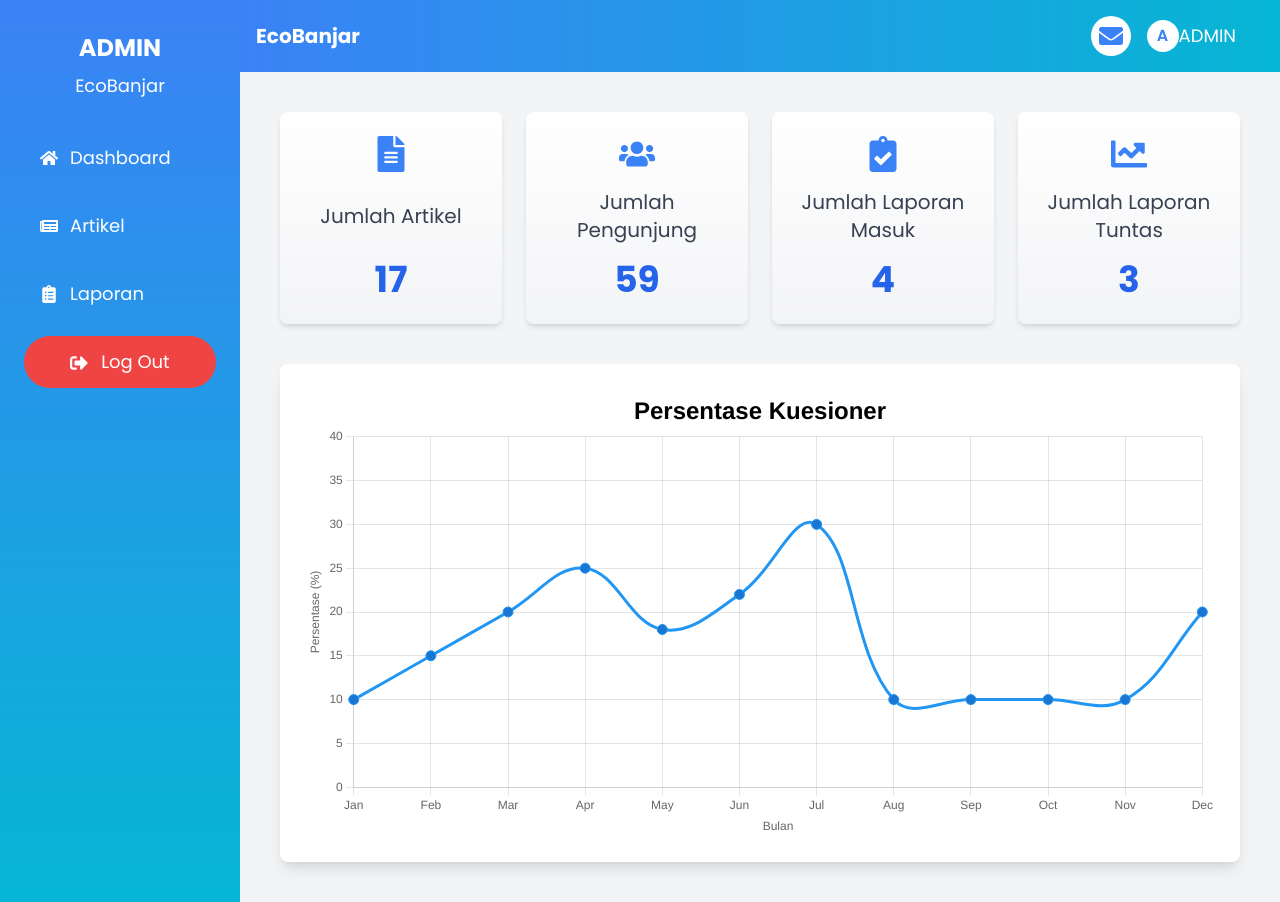
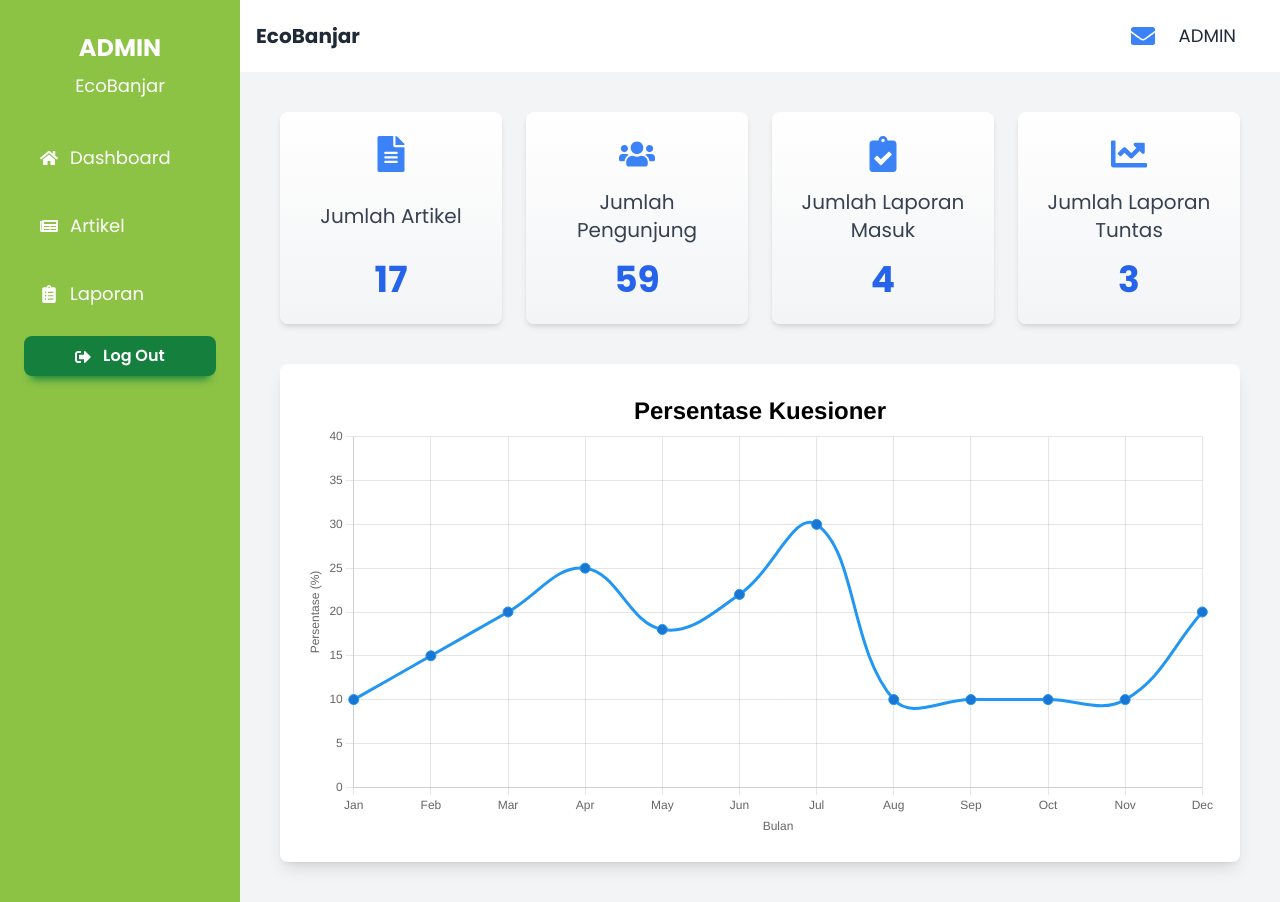
Before and after one commit to EdenWijaya/Web_KSI, a React (Vite) app in the folder Front End/: page /admin-dashboard in a window 1280 px wide. Built offline with nearby package versions, Linux system fonts and the light colour scheme.

Commit message:
Push (FE) : update dashboard sidebar and header

```diff
--- a/Front End/src/components/Background/Bg.css
+++ /dev/null
@@ -1,14 +0,0 @@
-.background {
-    height: 100%;
-    width: 100%;
-    float: left;
-    top: 0;
-    left: 0;
-    right: 0;
-    bottom: 0;
-    padding: none;
-    position: fixed;
-    object-fit: cover;
-    z-index: -1;
-    filter: brightness(40%);
-}
--- a/Front End/src/components/Background/Bg.jsx
+++ /dev/null
@@ -1,12 +0,0 @@
-import './Bg.css'
-import sampah from '../../assets/sampah.mp4'
-
-const Bg = ({ playStatus, heroCount }) => {
-      return (
-        <video className='background' autoPlay loop muted>
-          <source src={sampah} type="video/mp4" />
-        </video>
-      )
-
-}
-export default Bg
--- a/Front End/src/components/Sidebar/Sidebar.jsx
+++ b/Front End/src/components/Sidebar/Sidebar.jsx
@@ -25,7 +25,7 @@ const Sidebar = () => {
       </button>
 
       <div
-        className={`fixed md:static inset-y-0 left-0 w-60 bg-gradient-to-b from-blue-500 to-cyan-500 text-white transition-transform transform ${
+        className={`fixed md:static inset-y-0 left-0 w-60 bg-secondary2 text-white transition-transform transform ${
           isOpen ? "translate-x-0" : "-translate-x-full"
         } md:translate-x-0 h-full z-40`}
       >
@@ -59,7 +59,7 @@ const Sidebar = () => {
 
         {/* Log Out Button */}
         <div className="mt-auto flex justify-center px-6 py-4">
-          <button className="bg-red-500 text-white w-full py-3 rounded-full text-lg font-normal hover:bg-red-600 transition duration-300">
+          <button className="secondary-btn w-full">
             <FaSignOutAlt className="inline-block mr-2" /> Log Out
           </button>
         </div>
--- a/Front End/src/index.css
+++ b/Front End/src/index.css
@@ -14,7 +14,13 @@
   .primary-btn {
       @apply inline-block bg-green-700 text-white font-semibold rounded-lg hover:bg-secondary2 duration-200 shadow-[0px_10px_8px_-7px_#15803d] hover:shadow-[0px_10px_8px_-7px_#8cc345] py-2 px-6;
   }
+
+  .secondary-btn {
+    @apply inline-block bg-green-700 text-white font-semibold rounded-lg hover:bg-green-900 duration-200 shadow-[0px_10px_8px_-7px_#15803d] hover:shadow-[0px_10px_8px_-7px_#14532d] py-2 px-6;
+  }
 }
+
+
 
 @layer utilities {
   .drop-shadow {
--- a/Front End/src/pages/Home.jsx
+++ b/Front End/src/pages/Home.jsx
@@ -1,6 +1,3 @@
-import { Fragment, useState } from "react";
-import Bg from "../components/Background/Bg";
-import Navbar from "../components/Navbar/Navbar";
 import Hero from "../components/Hero/Hero";
 import Target from "../components/Target/Target";
 import Panduan from "../components/Panduan/Panduan";
--- a/Front End/src/pages/admin/dashboard/Dashboard.jsx
+++ b/Front End/src/pages/admin/dashboard/Dashboard.jsx
@@ -109,10 +109,10 @@ const AdminDashboard = () => {
       <Sidebar></Sidebar>
       <div className="flex-1 flex flex-col">
         {/* Header Bar */}
-        <div className="text-gray-800 flex items-center justify-between p-4 bg-gradient-to-r from-blue-500 to-cyan-500">
+        <div className="text-gray-800 flex items-center justify-between p-4 bg-white">
           <div className="flex items-center space-x-4">
             <div
-              className={`text-xl font-bold text-white ${
+              className={`text-xl font-bold ${
                 windowWidth < 768 ? "ml-11" : ""
               }`}
             >
@@ -125,10 +125,7 @@ const AdminDashboard = () => {
             </button>
             {windowWidth >= 768 && (
               <div className="flex items-center">
-                <div className="w-8 h-8 bg-white rounded-full flex items-center justify-center">
-                  <span className="text-blue-500 font-semibold">A</span>
-                </div>
-                <span className="ml-0 mr-7 text-lg text-white">ADMIN</span>
+                <span className="ml-0 mr-7 text-lg">ADMIN</span>
               </div>
             )}
           </div>
```
Also changed, not shown: Front End/src/components/Sidebar/Sidebar.css (deleted).
